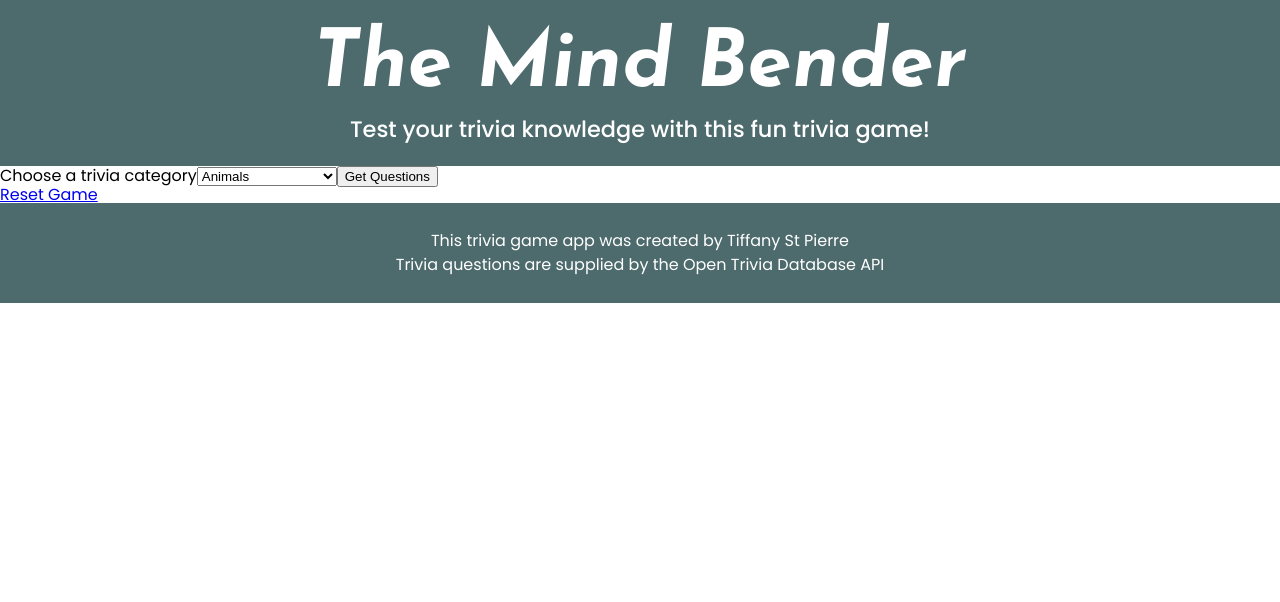
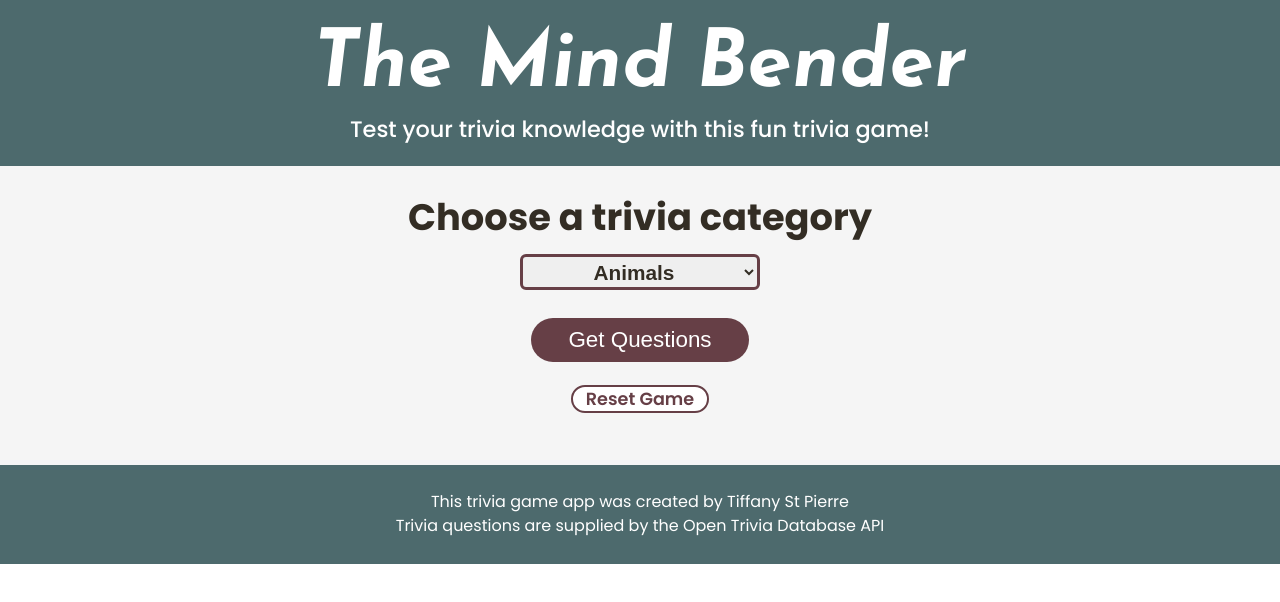
Before and after one commit to TiffanyStPierre/react-trivia-game-app, a React (Create React App) app: page /quiz in a window 1280 px wide. Shown: the top 602 px of the page. Built offline with nearby package versions, Linux system fonts and the light colour scheme.

Commit message:
Questions & answers displaying on cards. CSS mostly completed

```diff
--- a/src/components/quiz/QuizCards.jsx
+++ b/src/components/quiz/QuizCards.jsx
@@ -5,29 +5,26 @@ import QuizContext from '../../context/QuizContext';
 export default function QuizCards() {
     const { items, loading } = useContext(QuizContext);
 
-    const createAnswerArray = (item) => {
-        const answerArray = item.incorrect_answers;
 
-
-        answerArray.push(item.correct_answer);
-        answerArray.sort();
-        console.log(answerArray);
-    }
 
     if (!loading) {
         return (
             <div className="card-section">
                 {items?.results?.map((item) => {
 
-                    createAnswerArray(item);
+                    const answerArray = item.incorrect_answers;
+                    answerArray.push(item.correct_answer);
+                    answerArray.sort();
 
-                        (<div div className = "card" >
-                            <p className="question">{`Question: ${item.question}`}</p>
-                            <p className="answers">Answers:</p>
+                    return (<div div className="card" >
+                        <p className="question">{item.question}</p>
                         <ul className="answer-list">
-
+                            {answerArray.map((answer) => (
+                                <li className="answer-item" key={answer}>{answer}</li>
+                            ))}
                         </ul>
-                        </div>)
+                    </div>
+                    );
                 })
                 }
             </div >
--- a/src/components/quiz/QuizSearch.jsx
+++ b/src/components/quiz/QuizSearch.jsx
@@ -15,9 +15,9 @@ export default function QuizSearch() {
     }
 
     return (
-        <>
-            <form onSubmit={handleSubmit} value={selection}>
-                <label>Choose a trivia category</label>
+        <div className="form-container">
+            <form onSubmit={handleSubmit} value={selection} className="form">
+                <label className="form-subtitle">Choose a trivia category</label>
                 <select onChange={handleChange}>
                     <option value="27">Animals</option>
                     <option value="26">Celebrities</option>
@@ -34,7 +34,7 @@ export default function QuizSearch() {
                 </select>
                 <button type="submit" className="btn-submit">Get Questions</button>
             </form>
-            <Link to="/">Reset Game</Link>
-        </>
+            <Link to="/" className="btn-reset">Reset Game</Link>
+        </div>
     )
 }
--- a/src/index.css
+++ b/src/index.css
@@ -58,6 +58,99 @@ html {
   width: 175px;
 }
 
+.form-container {
+  background-color: #F5F5F5;
+  display: flex;
+  flex-direction: column;
+  align-items: center;
+  color: #332D24;
+}
+
+.form {
+  display: flex;
+  flex-direction: column;
+  align-items: center;
+}
+
+.form-subtitle {
+  font-size: 2.3rem;
+  font-weight: 700;
+  padding: 7% 0 4% 0;
+}
+
+select {
+  border: 3px solid #663F46;
+  border-radius: 6px;
+  font-size: 1.3rem;
+  font-weight: 600;
+  padding: 0.5% 2%;
+  text-align: center;
+  margin-bottom: 6%;
+  color: #332D24;
+}
+
+.btn-submit {
+  border-radius: 35px;
+  background-color: #663F46;
+  color: #ffffff;
+  border: none;
+  font-size: 1.4rem;
+  padding: 2% 8%;
+  margin-bottom: 5%;
+  cursor: pointer;
+}
+
+.btn-reset {
+  border-radius: 35px;
+  color: #663F46;
+  background-color: #ffffff;
+  border: 2px solid #663F46;
+  text-decoration: none;
+  font-size: 1.1rem;
+  font-weight: 600;
+  padding: 0.25% 1%;
+}
+
+/*  Cards  */
+
+.card-section {
+  display: flex;
+  width: 100%;
+  align-items: center;
+  justify-content: space-evenly;
+  flex-wrap: wrap;
+  background-color: #F5F5F5;
+  color: #332D24;
+  padding: 2% 0;
+}
+
+.card {
+  text-align: center;
+  margin: 2%;
+  padding: 3%;
+  width: 25%;
+  background-color: #ffffff;
+  box-shadow: 4px 4px 4px 4px #888888;
+}
+
+.question {
+  margin-bottom: 6%;
+  font-weight: 700;
+  font-size: 1.2rem;
+}
+
+.answer-item {
+  margin-bottom: 3%;
+  font-size: 1.1rem;
+  font-weight: 500;
+}
+
+.answer-item:hover {
+  color: #663F46;
+  font-weight: 700;
+  text-decoration: underline;
+}
+
 /** Spinner Component **/
 
 .spinner {
--- a/src/index.js
+++ b/src/index.js
@@ -7,7 +7,5 @@ import App from './App';
 
 const root = ReactDOM.createRoot(document.getElementById('root'));
 root.render(
-  <React.StrictMode>
     <App />
-  </React.StrictMode>
 );
```
Lines whose indentation alone changed are shown as unchanged.
